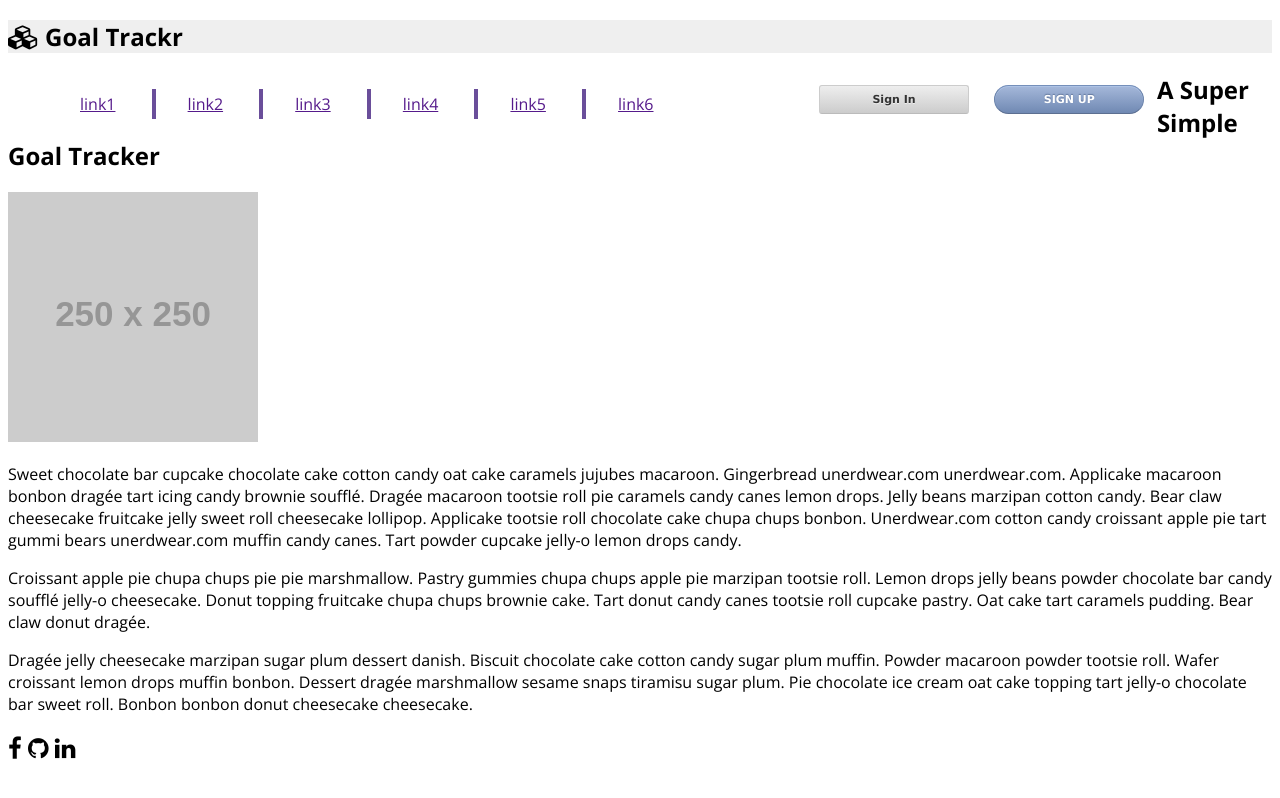
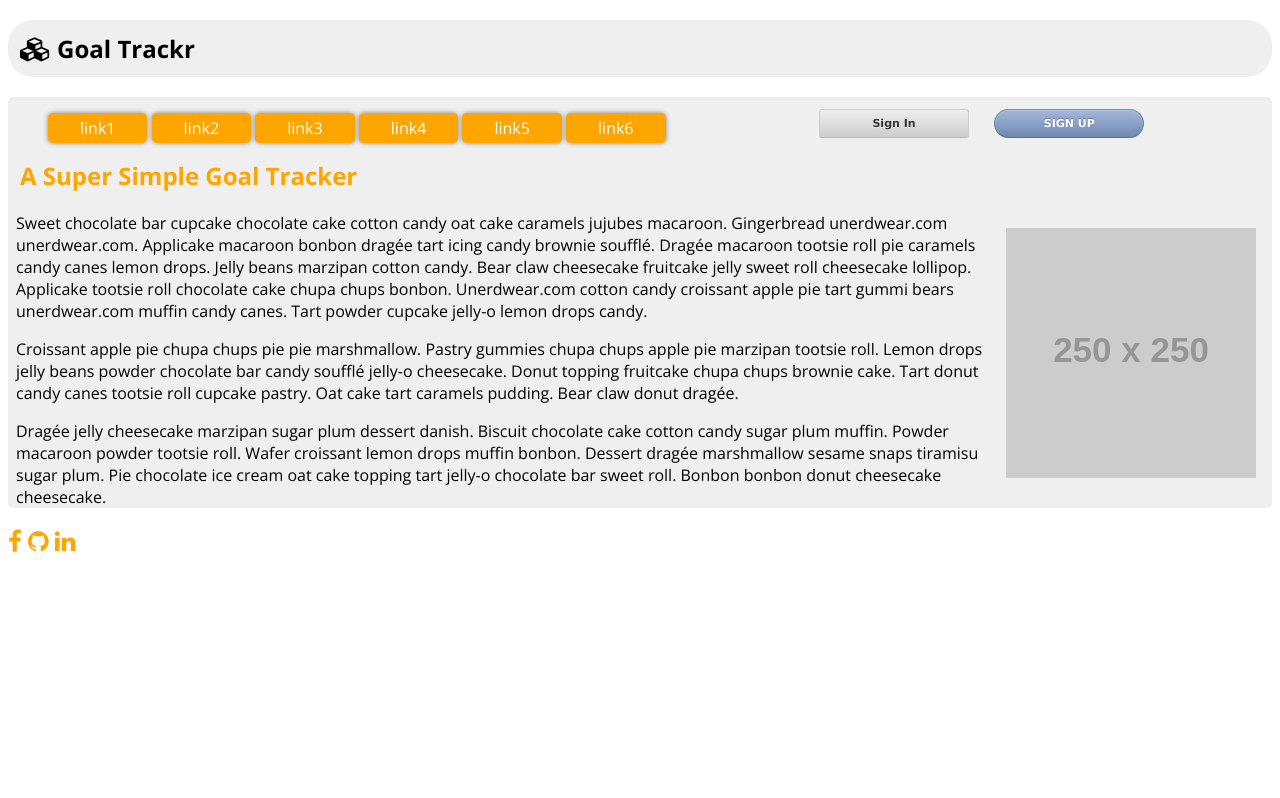
Before and after one commit to charlessipe/w6-homework, a plain HTML site: page index.html in a window 1280 px wide. Drawn offline with nearby package versions, Linux system fonts and the light colour scheme; placeholder pictures from the web are drawn by us.

Commit message:
Add styles

```diff
--- a/stylesheets/styles.css
+++ b/stylesheets/styles.css
@@ -7,8 +7,16 @@ html {
 }
 
 header {
+  margin: 0;
+}
+
+nav {
   background-color: #efefef;
-  margin: 0;
+  border-radius: 25px;
+}
+
+nav h1 {
+  padding: 0.5em;
 }
 
 nav ul {
@@ -20,11 +28,20 @@ nav ul li {
   display: inline-block;
   padding: 0.25em 2em;
   font-size: 1em;
-  border-left: 4px solid rgb(106, 78, 154)
+  background-color: orange;
+  border-radius: 5px;
+  moz-box-shadow: 0 0 5px #888;
+  -webkit-box-shadow: 0 0 5px#888;
+  box-shadow: 0 0 5px #888;
 }
 
-nav ul li:first-child {
-  border-left: none;
+nav ul li:hover {
+  background-color: DarkOrange;
+}
+
+nav ul li a {
+  text-decoration: none;
+  color: white;
 }
 
 button {
@@ -114,11 +131,33 @@ button.blue-pill:active {
     -webkit-box-shadow: inset 0 0 8px 2px #7e8da6, 0 1px 0 0 #eeeeee;
     box-shadow: inset 0 0 8px 2px #7e8da6, 0 1px 0 0 #eeeeee; }
 
+article {
+  background-color: #efefef;
+  border-radius: 5px;
+}
+
+article img {
+  float: right;
+  padding: 1em;
+}
+
+article h1 {
+  clear: both;
+  padding: 0 .5em;
+  color: orange;
+}
+
+p#output-here {
+  background-color: DarkOrange;
+}
+
 p {
   clear: left;
+  padding: 0 .5em;
 }
 
 footer {
   clear: left;
   font-size: 1.5em;
+  color: orange;
 }
```
